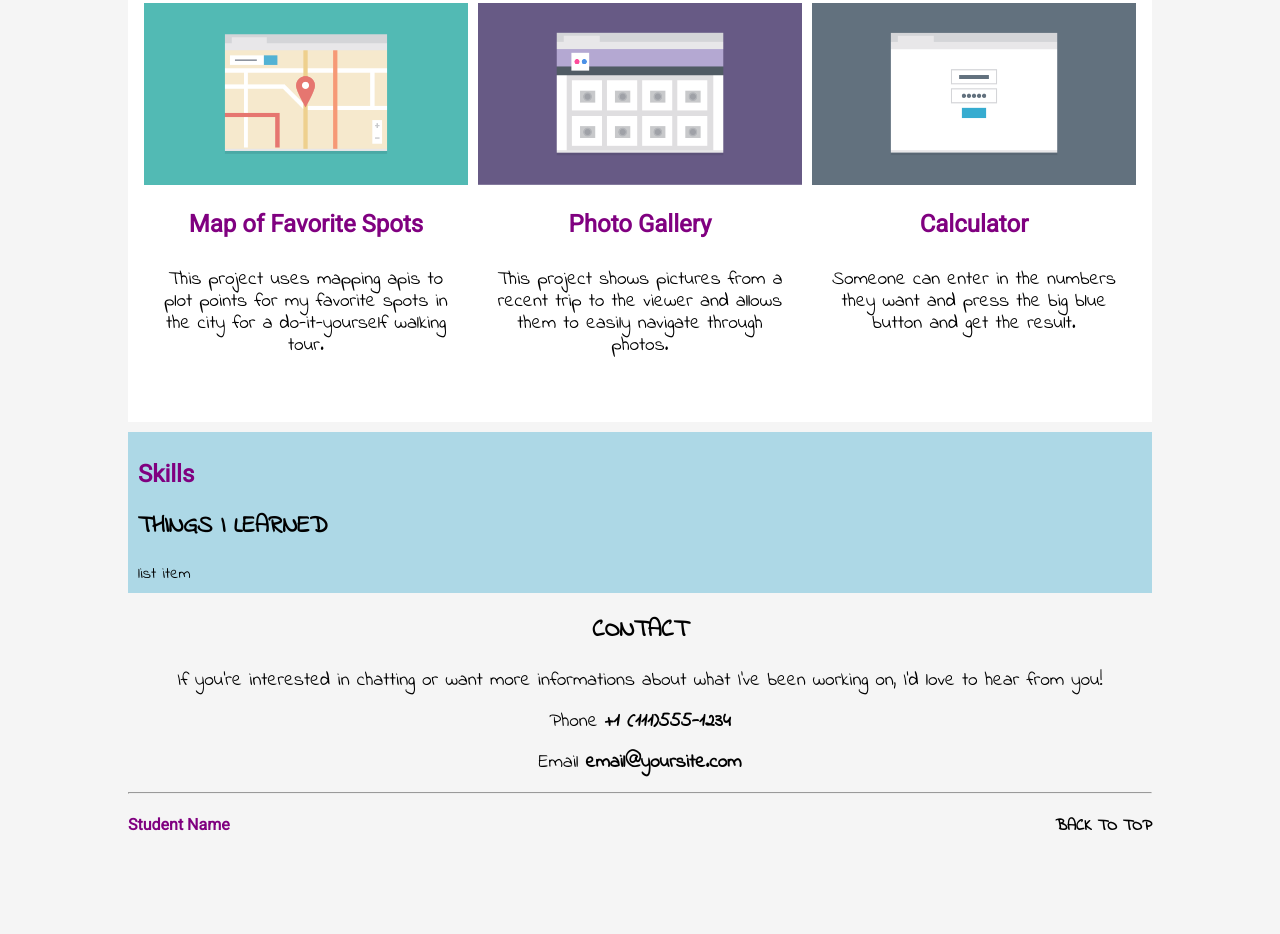
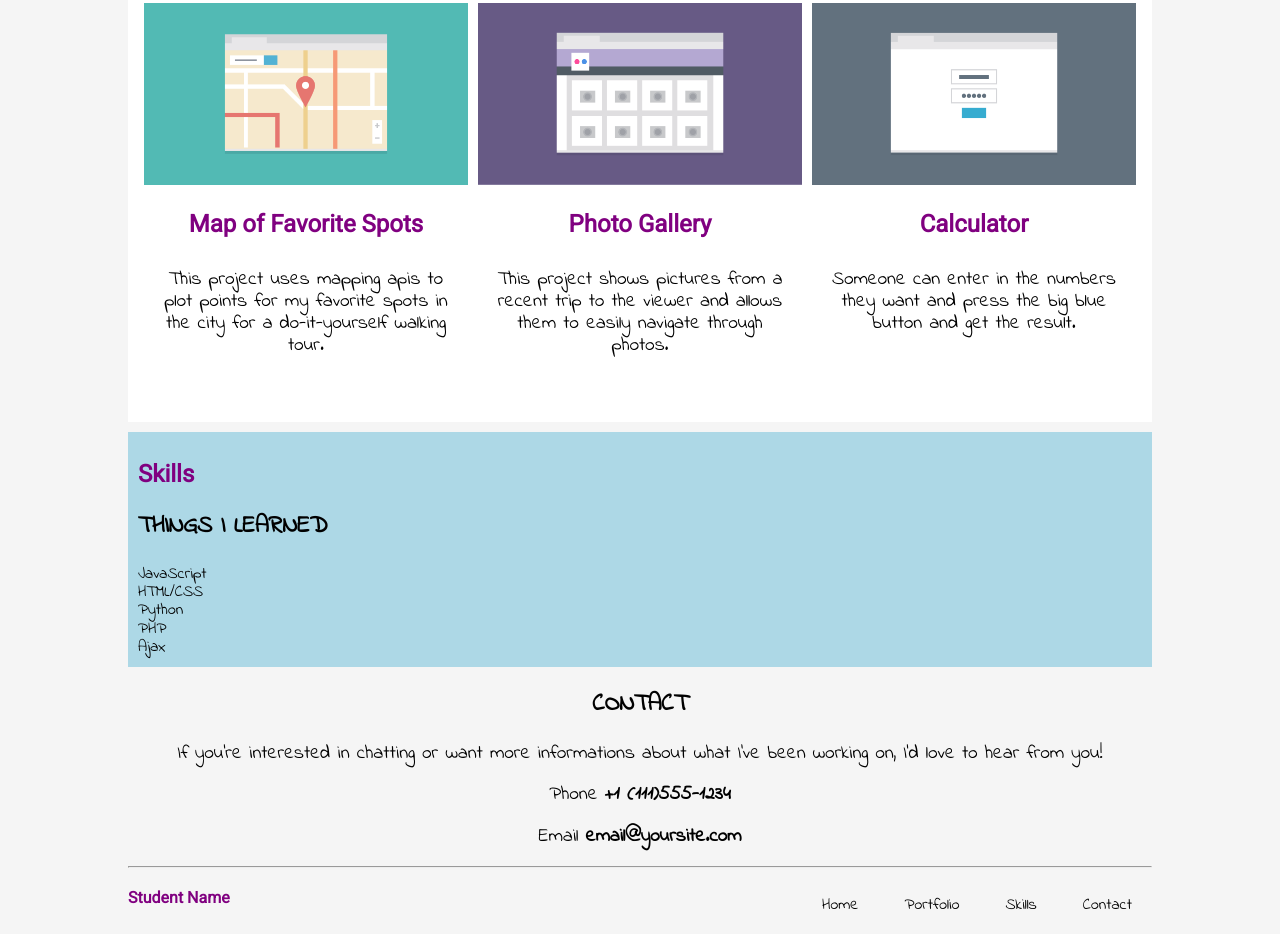
Before and after one commit to Transvivor/FEWD-techdegree-project-2, a plain HTML site: page index.html in a window 1280 px wide. Shown: the part 937-1871 px from the top of the page. Before the commit the page ends 1785 px from the top, so only its background shows below. Drawn offline with nearby package versions, Linux system fonts and the light colour scheme.

Commit message:
Updated CSS & HTML

```diff
--- a/css/styles.css
+++ b/css/styles.css
@@ -103,6 +103,9 @@ ul {
   padding: 10px;
   background-color: lightblue;
 }
+.b-nav{
+  display: none;
+}
 /*
 ================================
 Media Queries
@@ -113,11 +116,21 @@ Media Queries
      p{
        font-size: 1.2em;
      }
+     .b-nav{
+       margin-left: auto;
+       display: inline-block;
+     }
+     .b-nav li{
+      padding: 20px;
+       display: inline-block;
+     }
     .deck{
       grid-template-columns: 50% 50%;
       grid-gap: 10px;
     }
-
+#bottom {
+  display: none;
+}
 
     .divide {
       max-width: 80%;
--- a/index.html
+++ b/index.html
@@ -68,7 +68,11 @@
       <h2>Skills</h2>
       <h3>Things I learned</h3>
       <ul>
-        <li>list item</li>
+        <li>JavaScript</li>
+        <li>HTML/CSS</li>
+        <li>Python</li>
+        <li>PHP</li>
+        <li>Ajax</li>
       </ul>
     </section>
     <section id="contact">
@@ -80,8 +84,13 @@
     <hr>
     <footer>
     <h2> Student Name</h2>
-    <h2 id="bottom"><a href="#top">Back To Top
-    </a></h2>
+    <h2 id="bottom"><a href="#top">Back To Top</a></h2>
+    <ul class="b-nav">
+      <li>Home</li>
+      <li>Portfolio</li>
+      <li>Skills</li>
+      <li>Contact</li>
+    </ul>
     </footer>
   </body>
 </html>
```
